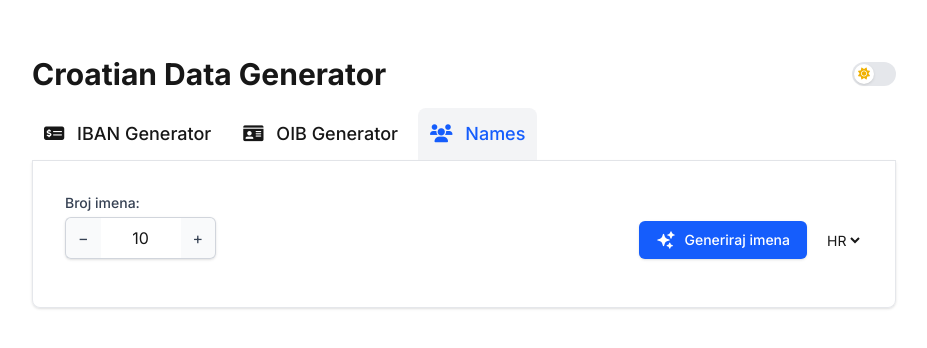
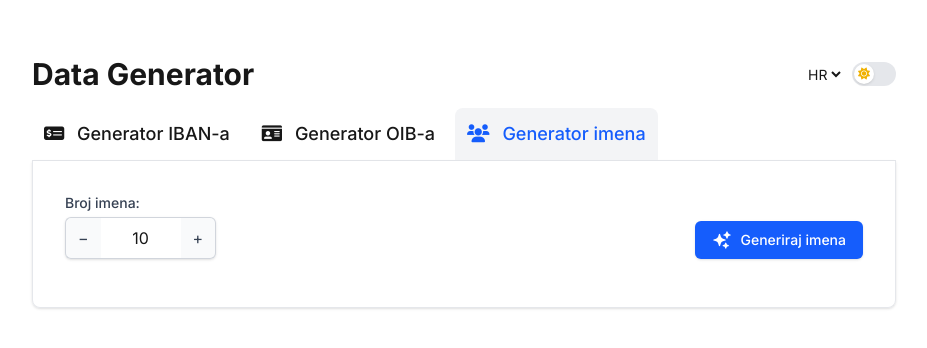
Before and after one commit to Solus/data-generator, a Next.js app: page /names in a window 1280 px wide. Shown: the top 348 px of the page, without its empty margins (176-1103 px from the left). Built offline with nearby package versions, Linux system fonts and the light colour scheme.

Commit message:
Implement localization support for Croatian and English.

```diff
--- a/src/app/layout.tsx
+++ b/src/app/layout.tsx
@@ -3,11 +3,13 @@ import type { Metadata } from 'next';
 import { Inter } from 'next/font/google';
 import Navigation from '@/components/Navigation';
 import ThemeToggleWrapper from '@/components/ThemeToggleWrapper';
+import LanguageSelector from '@/components/LanguageSelector';
+import { LocaleProvider } from '@/utils/locale';
 
 const inter = Inter({ subsets: ['latin'] });
 
 export const metadata: Metadata = {
-  title: 'Croatian Data Generator',
+  title: 'Data Generator',
   description: 'A simple web application to generate Croatian IBANs, OIBs, and names.',
 };
 
@@ -23,11 +25,15 @@ export default function RootLayout({
 		<link rel="stylesheet" href="https://cdnjs.cloudflare.com/ajax/libs/font-awesome/6.0.0/css/all.min.css" crossOrigin="anonymous" referrerPolicy="no-referrer" />
 	  </head>
 			<body className={inter.className}>
+				<LocaleProvider>
 					<div className="bg-background text-foreground min-h-screen">
 						<div className="mx-auto my-10 max-w-4xl p-4">
 							<div className="flex justify-between items-center mb-4">
-			  <h1 className="text-3xl font-bold">Croatian Data Generator</h1>
+								<h1 className="text-3xl font-bold">Data Generator</h1>
+								<div className='flex items-center space-x-2'>
+									<LanguageSelector />
 									<ThemeToggleWrapper />
+								</div>
 							</div>
 							<Navigation />
 							<div className="rounded-b-lg border-x border-b border-gray-200 dark:border-gray-700 p-4 shadow-sm">
@@ -35,6 +41,7 @@ export default function RootLayout({
 							</div>
 						</div>
 					</div>
+				</LocaleProvider>
 			</body>
 	</html>
   );
--- a/src/components/CopyButton.tsx
+++ b/src/components/CopyButton.tsx
@@ -2,6 +2,7 @@
 
 import React, { useState } from 'react';
 import { copyToClipboard } from '@/utils/clipboard';
+import { useLocale } from '@/utils/locale';
 
 type CopyFeedback = 'idle' | 'success' | 'error';
 
@@ -17,12 +18,15 @@ interface CopyButtonProps {
 const CopyButton: React.FC<CopyButtonProps> = ({
   textToCopy,
   className,
-  title = 'Copy',
+  title,
   onCopySuccess,
   onCopyError,
   onNoText,
 }) => {
   const [copyFeedback, setCopyFeedback] = useState<CopyFeedback>('idle');
+  const { strings } = useLocale();
+
+  const resolvedTitle = title ?? strings.copy;
 
   const handleCopy = async () => {
     if (!textToCopy) {
@@ -37,7 +41,7 @@ const CopyButton: React.FC<CopyButtonProps> = ({
       setTimeout(() => setCopyFeedback('idle'), 1000);
     } else {
       setCopyFeedback('error');
-      onCopyError?.('Failed to copy. Please copy manually.');
+      onCopyError?.(strings.copyFailed);
     }
   };
 
@@ -45,7 +49,7 @@ const CopyButton: React.FC<CopyButtonProps> = ({
   const feedbackClassName = copyFeedback === 'success' ? 'bg-green-500' : 'bg-blue-600 hover:bg-blue-700';
 
   return (
-    <button onClick={handleCopy} className={`${baseClassName} ${feedbackClassName} ${className}`} title={title}>
+    <button onClick={handleCopy} className={`${baseClassName} ${feedbackClassName} ${className}`} title={resolvedTitle}>
       {copyFeedback === 'success' ? <i className="fas fa-check"></i> : <i className="fas fa-copy"></i>}
     </button>
   );
--- a/src/components/IbanGenerator.tsx
+++ b/src/components/IbanGenerator.tsx
@@ -18,11 +18,14 @@ const bankData: Record<string, Bank> = {
   rba: { name: 'Raiffeisenbank Hrvatska', vbdi: '2484008' },
 };
 
+import { useLocale } from '@/utils/locale';
+
 const IbanGenerator: React.FC = () => {
   const [selectedBankKey, setSelectedBankKey] = useState<string>('');
   const [generatedIban, setGeneratedIban] = useState<string>('');
   const [error, setError] = useState<string | null>(null);
   const [isRandomSelected, setIsRandomSelected] = useState<boolean>(true);
+  const { strings } = useLocale();
 
   const generateAndSetIban = (overrideBankKey?: string) => {
     setError(null);
@@ -40,7 +43,7 @@ const IbanGenerator: React.FC = () => {
     }
 
     if (!bankKeyForGeneration || !bankData[bankKeyForGeneration]) {
-      setError('Please select a bank or use the "Random" option.');
+      setError(strings.selectBankOrRandom);
       setGeneratedIban('');
       return;
     }
@@ -73,17 +76,17 @@ const IbanGenerator: React.FC = () => {
       {/* Bank Selection & Random Checkbox */}
       <div className="flex flex-col space-y-2">
         <label className="flex items-center font-bold">
-          <i className="fas fa-university mr-2"></i> Select Bank:
+          <i className="fas fa-university mr-2"></i> {strings.selectBankLabel}
         </label>
         <div className="flex items-center space-x-4">
           <div className="flex-1">
-            <CustomDropdown
+    <CustomDropdown
               options={bankData}
               value={selectedBankKey}
               onChange={handleBankChange} // Use the new handler here
               renderDisplay={(key) => (
                 <span className={key ? 'text-gray-900 dark:text-gray-100' : 'text-gray-500 dark:text-gray-400'}>
-                  {key ? `${bankData[key]?.name} (${bankData[key]?.vbdi})` : '-- Select a Bank --'}
+      {key ? `${bankData[key]?.name} (${bankData[key]?.vbdi})` : strings.selectBankPlaceholder}
                 </span>
               )}
               renderOption={(key, option) => (
@@ -110,7 +113,7 @@ const IbanGenerator: React.FC = () => {
               }}
               className="h-4 w-4 text-blue-600 bg-gray-100 dark:bg-gray-700 border-gray-300 dark:border-gray-600 rounded focus:ring-blue-500 cursor-pointer"
             />
-            <label htmlFor="random-iban" className="ml-2 font-bold text-gray-700 dark:text-gray-300 cursor-pointer">Random</label>
+            <label htmlFor="random-iban" className="ml-2 font-bold text-gray-700 dark:text-gray-300 cursor-pointer">{strings.randomBank}</label>
           </div>
         </div>
       </div>
@@ -118,7 +121,7 @@ const IbanGenerator: React.FC = () => {
       {/* Generated IBAN Display */}
       <div className="flex flex-col space-y-2">
         <label className="flex items-center font-bold">
-          <i className="fas fa-file-invoice-with-watermark mr-2"></i> Generated IBAN:
+          <i className="fas fa-file-invoice-with-watermark mr-2"></i> {strings.generatedIbanLabel}
         </label>
         <div className="flex items-center space-x-2">
           <span className="flex-1 p-4 text-2xl text-center font-mono rounded-lg bg-gray-100 dark:bg-gray-800 border border-gray-300 dark:border-gray-600">
@@ -136,8 +139,8 @@ const IbanGenerator: React.FC = () => {
           <CopyButton
             textToCopy={generatedIban}
             className="w-12 h-12 rounded-full cursor-pointer"
-            title="Copy IBAN"
-            onNoText={() => setError('No IBAN to copy. Please generate one first.')}
+            title={strings.copyIban}
+            onNoText={() => setError(strings.noIbanToCopy)}
             onCopyError={(message) => setError(message)}
           />
         </div>
@@ -149,7 +152,7 @@ const IbanGenerator: React.FC = () => {
         onClick={() => generateAndSetIban()}
         className="w-full py-3 px-4 rounded-lg bg-blue-600 text-white font-semibold hover:bg-blue-700 transition-colors cursor-pointer"
       >
-        <i className="fas fa-key mr-2"></i> Generate IBAN
+        <i className="fas fa-key mr-2"></i> {strings.generateIban}
       </button>
     </div>
   );
--- /dev/null
+++ b/src/components/LanguageSelector.tsx
@@ -0,0 +1,26 @@
+'use client';
+
+import React from 'react';
+import { useLocale } from '@/utils/locale';
+
+const LanguageSelector: React.FC = () => {
+  const { lang, setLang } = useLocale();
+
+  return (
+    <div>
+      <label htmlFor='lang-select' className='sr-only'>Select language</label>
+      <select
+        id='lang-select'
+        value={lang}
+        onChange={(e) => setLang(e.target.value as 'hr' | 'en')}
+        className='rounded-md border-gray-300 dark:bg-gray-800 dark:border-gray-700 text-sm'
+        aria-label='Select language'
+      >
+        <option value='hr'>HR</option>
+        <option value='en'>EN</option>
+      </select>
+    </div>
+  );
+};
+
+export default LanguageSelector;
--- a/src/components/NamesGenerator.tsx
+++ b/src/components/NamesGenerator.tsx
@@ -3,6 +3,7 @@
 import React, { useState } from 'react';
 import { SparklesIcon } from '@heroicons/react/24/solid';
 import { copyToClipboard } from '@/utils/clipboard';
+import { useLocale } from '@/utils/locale';
 
 interface Name {
   firstName: string;
@@ -16,38 +17,7 @@ const NamesGenerator: React.FC = () => {
   const [error, setError] = useState<string | null>(null);
   const [copyStatus, setCopyStatus] = useState<Record<string, 'idle' | 'success'>>({});
   const [openDropdown, setOpenDropdown] = useState<number | null>(null);
-  const [lang, setLang] = useState<'hr' | 'en'>('hr');
-
-  const L: Record<string, any> = {
-    en: {
-      numberOfNames: 'Number of Names:',
-      generateNames: 'Generate Names',
-      generating: 'Generating names…',
-      actions: 'Actions',
-      moreOptions: 'More copy options',
-      copyText: (v: string) => `Copy "${v}"`,
-      decrease: 'Decrease number of names',
-      increase: 'Increase number of names',
-      aiTitle: 'Generate names using AI',
-      firstNameHeader: 'First Name',
-      lastNameHeader: 'Last Name',
-      openActions: 'Open actions',
-    },
-    hr: {
-      numberOfNames: 'Broj imena:',
-      generateNames: 'Generiraj imena',
-      generating: 'Generiranje imena…',
-      actions: 'Akcije',
-      moreOptions: 'Više opcija kopiranja',
-      copyText: (v: string) => `Kopiraj "${v}"`,
-      decrease: 'Smanji broj imena',
-      increase: 'Povećaj broj imena',
-      aiTitle: 'Generiraj imena pomoću AI',
-      firstNameHeader: 'Ime',
-      lastNameHeader: 'Prezime',
-      openActions: 'Otvori akcije',
-    },
-  };
+  const { strings } = useLocale();
 
   const handleCopy = async (text: string, key: string) => {
     const success = await copyToClipboard(text);
@@ -97,7 +67,7 @@ const NamesGenerator: React.FC = () => {
         });
         setNames(newNames);
       } else {
-        const errorMessage = result.error?.message || 'No names generated. Please try again.';
+        const errorMessage = result.error?.message || strings.noNamesGenerated;
         setError(errorMessage);
         setNames([]);
       }
@@ -119,14 +89,14 @@ const NamesGenerator: React.FC = () => {
   <div className='flex items-end space-x-4 mb-4'>
         <div className='flex-1'>
           <label htmlFor='numNames' className='block text-sm font-medium text-gray-700 dark:text-gray-300'>
-            {L[lang].numberOfNames}
+            {strings.numberOfNames}
           </label>
           <div className='mt-1 inline-flex items-center rounded-md shadow-sm bg-white dark:bg-gray-800'>
             <button
               type='button'
               onClick={decrementNum}
               className='px-3 py-2 rounded-l-md border border-r-0 border-gray-300 dark:border-gray-700 bg-gray-50 dark:bg-gray-700 text-gray-700 dark:text-gray-200 hover:bg-gray-100'
-              aria-label='Decrease number of names'
+              aria-label={strings.decrease}
             >
               −
             </button>
@@ -140,40 +110,32 @@ const NamesGenerator: React.FC = () => {
               min={1}
               max={50}
               className='w-20 text-center px-2 py-2 border-t border-b border-gray-300 dark:border-gray-700 focus:outline-none'
-              aria-label='Number of names'
+              aria-label={strings.numberOfNames}
             />
             <button
               type='button'
               onClick={incrementNum}
               className='px-3 py-2 rounded-r-md border border-l-0 border-gray-300 dark:border-gray-700 bg-gray-50 dark:bg-gray-700 text-gray-700 dark:text-gray-200 hover:bg-gray-100'
-              aria-label='Increase number of names'
+              aria-label={strings.increase}
             >
               +
             </button>
           </div>
         </div>
         <div className='flex items-center space-x-2'>
+          <div className='flex items-center space-x-2'>
             <button
               onClick={generateNames}
               disabled={loading}
               aria-busy={loading}
               className='inline-flex items-center gap-2 py-2 px-4 border border-transparent rounded-md shadow-sm text-sm font-medium text-white bg-blue-600 hover:bg-blue-700 focus:outline-none focus:ring-2 focus:ring-offset-2 focus:ring-blue-500 disabled:bg-gray-400 dark:disabled:bg-gray-600'
-            title={L[lang].aiTitle}
+              title={strings.aiTitle}
             >
               {/* Heroicon sparkles (AI/magic indicator) */}
               <SparklesIcon className='w-5 h-5' aria-hidden='true' />
-            <span>{L[lang].generateNames}</span>
+              <span>{strings.generateNames}</span>
             </button>
-
-          <select
-            value={lang}
-            onChange={(e) => setLang(e.target.value as 'hr' | 'en')}
-            aria-label='Select language'
-            className='ml-2 rounded-md border-gray-300 dark:bg-gray-800 dark:border-gray-700 text-sm'
-          >
-            <option value='hr'>HR</option>
-            <option value='en'>EN</option>
-          </select>
+          </div>
         </div>
       </div>
 
@@ -183,7 +145,7 @@ const NamesGenerator: React.FC = () => {
             <svg className='animate-spin w-6 h-6 text-blue-600 dark:text-blue-400' viewBox='0 0 24 24' fill='none' stroke='currentColor' xmlns='http://www.w3.org/2000/svg' aria-hidden>
               <path d='M21 12a9 9 0 11-18 0' strokeWidth='2' strokeLinecap='round' strokeLinejoin='round' />
             </svg>
-            <span className='text-sm text-blue-600 dark:text-blue-400'>{L[lang].generating}</span>
+            <span className='text-sm text-blue-600 dark:text-blue-400'>{strings.generating}</span>
           </div>
 
           {/* Skeleton rows to indicate incoming data */}
@@ -199,9 +161,9 @@ const NamesGenerator: React.FC = () => {
       {!loading && names.length > 0 && (
         <div className='grid grid-cols-[1fr_1fr_auto] gap-x-4 gap-y-2 items-center mt-6'>
           {/* Headers */}
-          <div className='font-bold p-2 text-left text-gray-600 dark:text-gray-400 uppercase tracking-wider text-sm'>{L[lang].firstNameHeader}</div>
-          <div className='font-bold p-2 text-left text-gray-600 dark:text-gray-400 uppercase tracking-wider text-sm'>{L[lang].lastNameHeader}</div>
-          <div className='font-bold p-2 text-center text-gray-600 dark:text-gray-400 uppercase tracking-wider text-sm'>{L[lang].actions}</div>
+          <div className='font-bold p-2 text-left text-gray-600 dark:text-gray-400 uppercase tracking-wider text-sm'>{strings.firstNameHeader}</div>
+          <div className='font-bold p-2 text-left text-gray-600 dark:text-gray-400 uppercase tracking-wider text-sm'>{strings.lastNameHeader}</div>
+          <div className='font-bold p-2 text-center text-gray-600 dark:text-gray-400 uppercase tracking-wider text-sm'>{strings.actions}</div>
 
           {/* Data Rows */}
           {names.map((name, index) => (
@@ -212,7 +174,7 @@ const NamesGenerator: React.FC = () => {
                 <button
                   onClick={() => handleCopy(name.firstName, `${index}-firstName`)}
                   className='absolute right-2 top-1/2 -translate-y-1/2 p-1 text-sm bg-gray-200 rounded opacity-0 group-hover:opacity-100 transition-opacity dark:bg-gray-700'
-                  title={L[lang].copyText(name.firstName)}
+                  title={strings.copyText(name.firstName)}
                 >
                   {copyStatus[`${index}-firstName`] === 'success' ? (
                     <i className='fas fa-check text-green-500'></i>
@@ -228,7 +190,7 @@ const NamesGenerator: React.FC = () => {
                 <button
                   onClick={() => handleCopy(name.lastName, `${index}-lastName`)}
                   className='absolute right-2 top-1/2 -translate-y-1/2 p-1 text-sm bg-gray-200 rounded opacity-0 group-hover:opacity-100 transition-opacity dark:bg-gray-700'
-                  title={L[lang].copyText(name.lastName)}
+                  title={strings.copyText(name.lastName)}
                 >
                   {copyStatus[`${index}-lastName`] === 'success' ? (
                     <i className='fas fa-check text-green-500'></i>
@@ -286,7 +248,7 @@ const NamesGenerator: React.FC = () => {
                         }}
                         className='w-full text-left px-3 py-2 text-sm hover:bg-gray-100 dark:hover:bg-gray-700'
                       >
-                        {L[lang].copyText(`${name.lastName} ${name.firstName}`)}
+                        {strings.copyText(`${name.lastName} ${name.firstName}`)}
                       </button>
                     </div>
                   )}
--- a/src/components/Navigation.tsx
+++ b/src/components/Navigation.tsx
@@ -2,15 +2,17 @@
 
 import Link from 'next/link';
 import { usePathname } from 'next/navigation';
-
-const navItems = [
-  { href: '/iban', icon: 'fas fa-money-check-dollar', label: 'IBAN Generator' },
-  { href: '/oib', icon: 'fas fa-id-card', label: 'OIB Generator' },
-  { href: '/names', icon: 'fas fa-users', label: 'Names' },
-];
+import { useLocale } from '@/utils/locale';
 
 export default function Navigation() {
   const pathname = usePathname();
+  const { strings } = useLocale();
+
+  const navItems = [
+    { href: '/iban', icon: 'fas fa-money-check-dollar', label: strings.ibanGenerator },
+    { href: '/oib', icon: 'fas fa-id-card', label: strings.oibGenerator },
+  { href: '/names', icon: 'fas fa-users', label: strings.namesGenerator },
+  ];
 
   return (
     <nav>
--- a/src/components/OibGenerator.tsx
+++ b/src/components/OibGenerator.tsx
@@ -3,6 +3,7 @@
 import React, { useState } from 'react';
 import { generateRandomDigits, calculateOIBCheckDigit } from '@/utils/generators';
 import CopyButton from './CopyButton';
+import { useLocale } from '@/utils/locale';
 
 const OibGenerator: React.FC = () => {
   // Use a lazy initializer for the initial state. This function runs only once.
@@ -12,6 +13,7 @@ const OibGenerator: React.FC = () => {
     return firstTenDigits + checkDigit;
   });
   const [error, setError] = useState<string | null>(null);
+  const { strings } = useLocale();
 
   const generateOib = () => {
     setError(null);
@@ -27,7 +29,7 @@ const OibGenerator: React.FC = () => {
       {/* Generated OIB Display */}
       <div className="flex flex-col space-y-2">
         <label className="flex items-center font-bold">
-          <i className="fas fa-id-card mr-2"></i> Generated OIB:
+          <i className="fas fa-id-card mr-2"></i> {strings.generatedOibLabel}
         </label>
         <div className="flex items-center space-x-2">
           <span className="flex-1 p-4 text-2xl text-center font-mono rounded-lg bg-gray-100 dark:bg-gray-800 border border-gray-300 dark:border-gray-600">
@@ -36,8 +38,8 @@ const OibGenerator: React.FC = () => {
           <CopyButton
             textToCopy={generatedOib}
             className="w-12 h-12 rounded-full"
-            title="Copy OIB"
-            onNoText={() => setError('No OIB to copy. Please generate one first.')}
+            title={strings.copyOib}
+            onNoText={() => setError(strings.noOibToCopy)}
             onCopyError={(message) => setError(message)}
           />
         </div>
@@ -49,7 +51,7 @@ const OibGenerator: React.FC = () => {
         onClick={generateOib}
         className="w-full py-3 px-4 rounded-lg bg-blue-600 text-white font-semibold hover:bg-blue-700 transition-colors"
       >
-        <i className="fas fa-dice mr-2"></i> Generate OIB
+        <i className="fas fa-dice mr-2"></i> {strings.generateOib}
       </button>
     </div>
   );
--- /dev/null
+++ b/src/locales/en.ts
@@ -0,0 +1,34 @@
+const en = {
+  numberOfNames: 'Number of Names:',
+  generateNames: 'Generate Names',
+  generating: 'Generating names…',
+  actions: 'Actions',
+  moreOptions: 'More copy options',
+  copyText: (v: string) => `Copy "${v}"`,
+  decrease: 'Decrease number of names',
+  increase: 'Increase number of names',
+  aiTitle: 'Generate names using AI',
+  firstNameHeader: 'First Name',
+  lastNameHeader: 'Last Name',
+  openActions: 'Open actions',
+  noNamesGenerated: 'No names generated. Please try again.',
+  ibanGenerator: 'IBAN Generator',
+  oibGenerator: 'OIB Generator',
+  namesGenerator: 'Names Generator',
+  selectBankOrRandom: 'Please select a bank or use the "Random" option.',
+  selectBankLabel: 'Select Bank:',
+  selectBankPlaceholder: '-- Select a Bank --',
+  randomBank: 'Random bank',
+  generatedIbanLabel: 'Generated IBAN:',
+  copyIban: 'Copy IBAN',
+  noIbanToCopy: 'No IBAN to copy. Please generate one first.',
+  generateIban: 'Generate IBAN',
+  generatedOibLabel: 'Generated OIB:',
+  copyOib: 'Copy OIB',
+  noOibToCopy: 'No OIB to copy. Please generate one first.',
+  generateOib: 'Generate OIB',
+  copy: 'Copy',
+  copyFailed: 'Failed to copy. Please copy manually.',
+};
+
+export default en;
--- /dev/null
+++ b/src/locales/hr.ts
@@ -0,0 +1,34 @@
+const hr = {
+  numberOfNames: 'Broj imena:',
+  generateNames: 'Generiraj imena',
+  generating: 'Generiranje imena…',
+  actions: 'Akcije',
+  moreOptions: 'Više opcija kopiranja',
+  copyText: (v: string) => `Kopiraj "${v}"`,
+  decrease: 'Smanji broj imena',
+  increase: 'Povećaj broj imena',
+  aiTitle: 'Generiraj imena pomoću AI',
+  firstNameHeader: 'Ime',
+  lastNameHeader: 'Prezime',
+  openActions: 'Otvori akcije',
+  noNamesGenerated: 'Nisu generirana imena. Molimo pokušajte ponovno.',
+  ibanGenerator: 'Generator IBAN-a',
+  oibGenerator: 'Generator OIB-a',
+  namesGenerator: 'Generator imena',
+  selectBankOrRandom: 'Odaberite banku ili upotrijebite opciju "Nasumična banka".',
+  selectBankLabel: 'Odaberite banku:',
+  selectBankPlaceholder: '-- Odaberite banku --',
+  randomBank: 'Nasumična banka',
+  generatedIbanLabel: 'Generirani IBAN:',
+  copyIban: 'Kopiraj IBAN',
+  noIbanToCopy: 'Nema IBAN-a za kopiranje. Najprije generirajte IBAN.',
+  generateIban: 'Generiraj IBAN',
+  generatedOibLabel: 'Generirani OIB:',
+  copyOib: 'Kopiraj OIB',
+  noOibToCopy: 'Nema OIB-a za kopiranje. Najprije generirajte OIB.',
+  generateOib: 'Generiraj OIB',
+  copy: 'Kopiraj',
+  copyFailed: 'Neuspjelo kopiranje. Molimo kopirajte ručno.',
+};
+
+export default hr;
--- /dev/null
+++ b/src/utils/locale.tsx
@@ -0,0 +1,23 @@
+'use client';
+
+import React, { createContext, useContext, useState } from 'react';
+import en from '@/locales/en';
+import hr from '@/locales/hr';
+
+type Lang = 'en' | 'hr';
+
+type LocaleContextShape = {
+  lang: Lang;
+  setLang: (l: Lang) => void;
+  strings: Record<string, any>;
+};
+
+const LocaleContext = createContext<LocaleContextShape>({ lang: 'en', setLang: () => {}, strings: en });
+
+export const LocaleProvider: React.FC<React.PropsWithChildren<{}>> = ({ children }) => {
+  const [lang, setLang] = useState<Lang>('hr');
+  const strings = lang === 'hr' ? hr : en;
+  return <LocaleContext.Provider value={{ lang, setLang, strings }}>{children}</LocaleContext.Provider>;
+};
+
+export const useLocale = () => useContext(LocaleContext);
```
Lines whose indentation alone changed are shown as unchanged.
